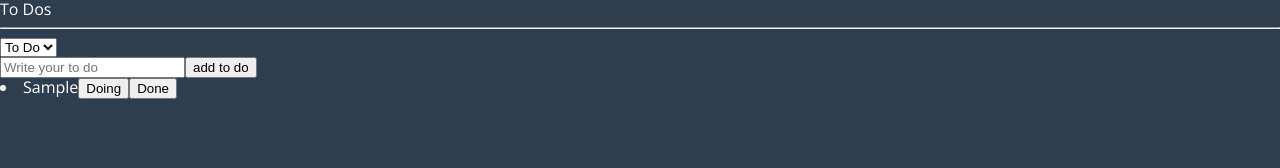
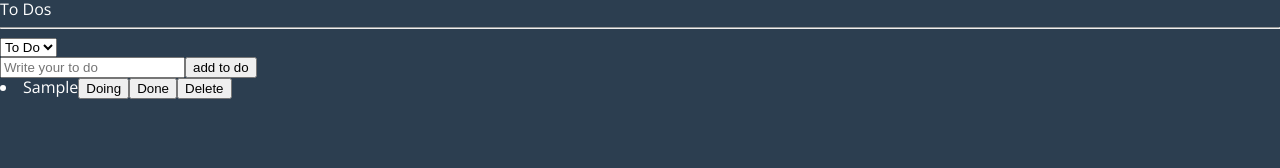
Before and after one commit to hijunglit/watflix, a React (Create React App) app: page / in a window 1280 px wide. Both pictures are taken after typing "Sample" into the empty fields and a click on the button "add to do". Shown: the top 168 px of the page. Built offline with nearby package versions, Linux system fonts and the light colour scheme.

Commit message:
delete to do

```diff
--- a/src/components/CreateToDo.tsx
+++ b/src/components/CreateToDo.tsx
@@ -1,5 +1,5 @@
 import { useForm, SubmitHandler } from "react-hook-form";
-import { useSetRecoilState } from "recoil";
+import { useRecoilState, useSetRecoilState } from "recoil";
 import { Categories, toDoState } from "../atom";
 
 type IForm = {
@@ -7,13 +7,15 @@ type IForm = {
 };
 
 function CreateToDo() {
-  const setToDos = useSetRecoilState(toDoState);
+  const [toDos, setToDos] = useRecoilState(toDoState);
   const { register, handleSubmit, setValue } = useForm<IForm>();
   const handleValid = ({ toDo }: IForm) => {
     setToDos((oldToDos) => [
       { text: toDo, id: Date.now(), category: Categories.TO_DO },
       ...oldToDos,
     ]);
+    const toDosToString = JSON.stringify(toDos);
+    localStorage.setItem("toDos", JSON.stringify(toDosToString));
     setValue("toDo", "");
   };
   return (
--- a/src/components/ToDo.tsx
+++ b/src/components/ToDo.tsx
@@ -1,9 +1,9 @@
-import { useSetRecoilState } from "recoil";
+import { useRecoilState, useSetRecoilState } from "recoil";
 import { Categories, IToDo, toDoState } from "../atom";
 import React from "react";
 
 function ToDo({ text, id, category }: IToDo) {
-  const setToDos = useSetRecoilState(toDoState);
+  const [toDos, setToDos] = useRecoilState(toDoState);
   const onClick = (event: React.MouseEvent<HTMLButtonElement>) => {
     const {
       currentTarget: { name },
@@ -18,6 +18,14 @@ function ToDo({ text, id, category }: IToDo) {
       ];
     });
   };
+  const deleteToDo = () => {
+    const index = toDos.findIndex((todo) => todo.id === id);
+    const newList = removeItemAtIndex(toDos, index);
+    setToDos(newList);
+  };
+  function removeItemAtIndex(arr: IToDo[], index: number) {
+    return [...arr.slice(0, index), ...arr.slice(index + 1)];
+  }
   return (
     <li>
       <span>{text}</span>
@@ -36,6 +44,7 @@ function ToDo({ text, id, category }: IToDo) {
           Done
         </button>
       )}
+      <button onClick={deleteToDo}>Delete</button>
     </li>
   );
 }
```
